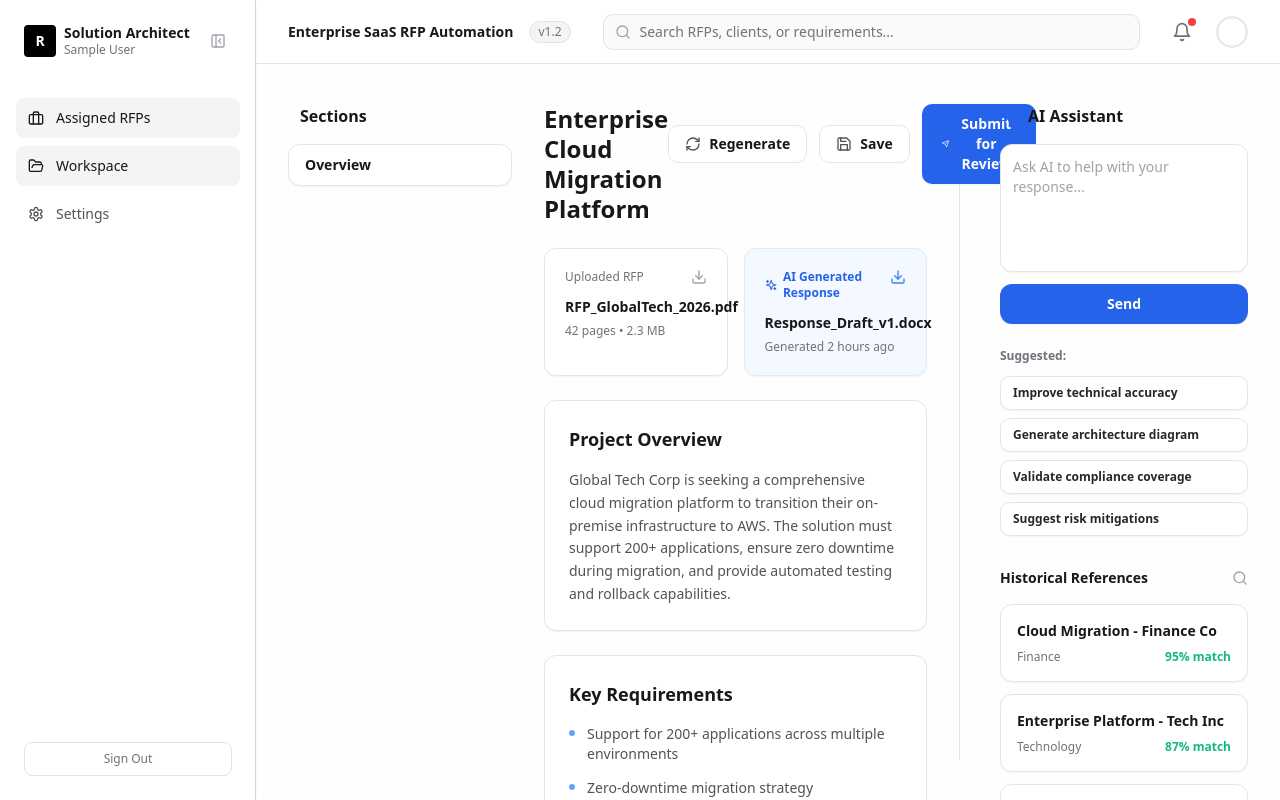
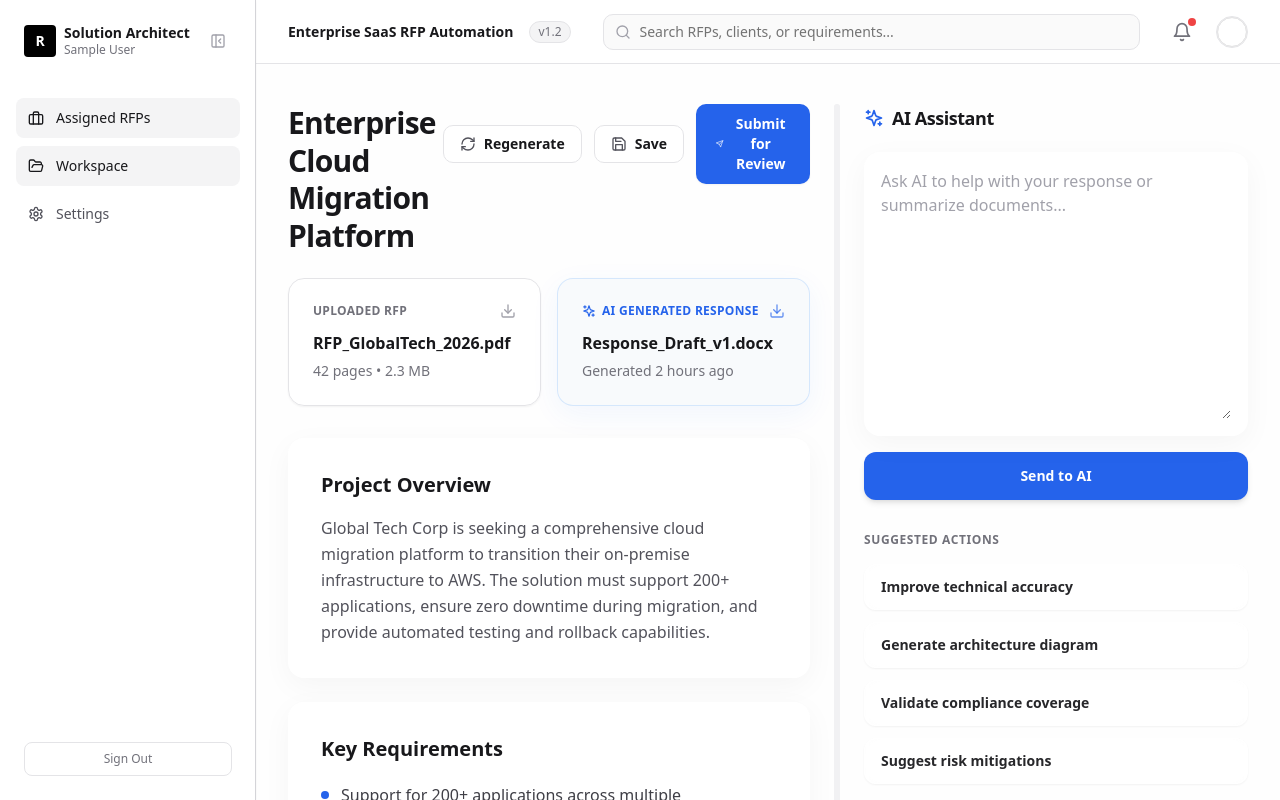
Before and after one commit to vemandhira99/Rfp_poc, a Next.js app in the folder rfp-frontend/: page /dashboard/architect/workspace in a window 1280 px wide. Built offline with nearby package versions, Linux system fonts and the light colour scheme; sample sign-in values are in the browser's storage.

Commit message:
jilson push

```diff
--- a/rfp-frontend/src/app/dashboard/architect/workspace/page.tsx
+++ b/rfp-frontend/src/app/dashboard/architect/workspace/page.tsx
@@ -2,12 +2,39 @@
 
 import { Save, Send, RefreshCw, Download, Sparkles, Search } from 'lucide-react'
 import { useSearchParams } from 'next/navigation'
-import { Suspense } from 'react'
+import { Suspense, useState, useEffect } from 'react'
 
 function WorkspaceDetailContent() {
-  const sections = ["Overview"]
   const searchParams = useSearchParams()
   const q = searchParams.get('q')?.toLowerCase() || ''
+
+  const [aiWidth, setAiWidth] = useState(384) // Default w-96 roughly (384px)
+  const [isResizing, setIsResizing] = useState(false)
+
+  useEffect(() => {
+    const handleMouseMove = (e: MouseEvent) => {
+      if (!isResizing) return;
+      // Calculate width from right edge of window
+      const newWidth = window.innerWidth - e.clientX - 48; // Account for paddings
+      if (newWidth > 250 && newWidth < 800) {
+        setAiWidth(newWidth);
+      }
+    };
+
+    const handleMouseUp = () => {
+      setIsResizing(false);
+    };
+
+    if (isResizing) {
+      window.addEventListener('mousemove', handleMouseMove);
+      window.addEventListener('mouseup', handleMouseUp);
+    }
+
+    return () => {
+      window.removeEventListener('mousemove', handleMouseMove);
+      window.removeEventListener('mouseup', handleMouseUp);
+    };
+  }, [isResizing]);
 
   const allHistoricalReferences = [
     { title: "Cloud Migration - Finance Co", tag: "Finance", match: "95% match" },
@@ -20,30 +47,13 @@ function WorkspaceDetailContent() {
   )
 
   return (
-    <div className="flex h-full gap-8 py-2">
-      {/* Column 1: Left Navigation */}
-      <div className="w-56 flex-shrink-0">
-        <h2 className="text-base font-bold text-zinc-900 mb-4 px-3">Sections</h2>
-        <nav className="space-y-1">
-          {sections.map((section) => (
-            <button
-              key={section}
-              className={`w-full text-left px-4 py-2.5 rounded-xl text-sm transition-colors ${
-                section === "Overview"
-                  ? "bg-white border border-zinc-200 text-zinc-900 font-bold shadow-sm"
-                  : "text-zinc-900 font-medium hover:bg-zinc-50"
-              }`}
-            >
-              {section}
-            </button>
-          ))}
-        </nav>
-      </div>
+    <div className={`flex h-full py-2 min-h-[calc(100vh-4rem)] w-full relative ${isResizing ? 'select-none cursor-col-resize' : ''}`}>
+      <div className="absolute inset-0 gradient-bg -z-10 rounded-3xl opacity-60 blur-3xl pointer-events-none" />
 
-      {/* Column 2: Main Content */}
-      <div className="flex-1 min-w-0 pr-8 border-r border-zinc-200">
+      {/* Column 1: Main Content */}
+      <div className="flex-1 min-w-0">
         <div className="flex justify-between items-start mb-6">
-          <h1 className="text-2xl font-bold text-zinc-900 max-w-sm leading-tight">Enterprise Cloud Migration Platform</h1>
+          <h1 className="text-3xl font-extrabold tracking-tight text-zinc-900 max-w-xl leading-tight">Enterprise Cloud Migration Platform</h1>
           <div className="flex items-center gap-3">
             <button className="flex items-center gap-2 px-4 py-2 border border-zinc-200 rounded-lg text-sm font-semibold text-zinc-900 hover:bg-zinc-50 bg-white transition-colors">
               <RefreshCw className="w-4 h-4 text-zinc-600" />
@@ -60,39 +70,39 @@ function WorkspaceDetailContent() {
           </div>
         </div>
 
-        <div className="grid grid-cols-2 gap-4 mb-6">
+        <div className="grid grid-cols-2 gap-4 mb-8">
           {/* Card 1 */}
-          <div className="border border-zinc-200 rounded-xl p-5 bg-white shadow-sm flex flex-col items-start relative">
-            <span className="text-xs font-medium text-zinc-500 mb-3">Uploaded RFP</span>
-            <div className="absolute top-5 right-5 text-zinc-400 hover:text-zinc-600 cursor-pointer">
+          <div className="border border-zinc-200 rounded-2xl p-6 bg-white/70 backdrop-blur-xl shadow-sm flex flex-col items-start relative hover-lift">
+            <span className="text-xs font-semibold text-zinc-500 tracking-wide mb-3 uppercase">Uploaded RFP</span>
+            <div className="absolute top-6 right-6 text-zinc-400 hover:text-zinc-600 cursor-pointer transition-colors">
               <Download className="w-4 h-4" />
             </div>
-            <p className="text-sm font-bold text-zinc-900">RFP_GlobalTech_2026.pdf</p>
-            <p className="text-xs text-zinc-500 mt-1.5">42 pages • 2.3 MB</p>
+            <p className="text-base font-bold text-zinc-900">RFP_GlobalTech_2026.pdf</p>
+            <p className="text-sm font-medium text-zinc-500 mt-1.5">42 pages • 2.3 MB</p>
           </div>
           {/* Card 2 */}
-          <div className="border border-blue-100 rounded-xl p-5 bg-[#F4F9FF] shadow-sm flex flex-col items-start relative">
-             <span className="flex items-center gap-1.5 text-xs font-semibold text-[#2563EB] mb-3">
+          <div className="border border-blue-200/60 rounded-2xl p-6 bg-[#F8FAFC]/90 backdrop-blur-xl shadow-[0_8px_30px_rgb(37,99,235,0.06)] flex flex-col items-start relative hover-lift">
+             <span className="flex items-center gap-1.5 text-xs font-bold tracking-wide uppercase text-[#2563EB] mb-3">
                <Sparkles className="w-3.5 h-3.5" /> AI Generated Response
              </span>
-             <div className="absolute top-5 right-5 text-blue-500 hover:text-blue-700 cursor-pointer">
+             <div className="absolute top-6 right-6 text-[#2563EB]/70 hover:text-[#2563EB] cursor-pointer transition-colors">
               <Download className="w-4 h-4" />
             </div>
-            <p className="text-sm font-bold text-zinc-900">Response_Draft_v1.docx</p>
-            <p className="text-xs text-zinc-500 mt-1.5">Generated 2 hours ago</p>
+            <p className="text-base font-bold text-zinc-900">Response_Draft_v1.docx</p>
+            <p className="text-sm font-medium text-zinc-500 mt-1.5">Generated 2 hours ago</p>
           </div>
         </div>
 
-        <div className="border border-zinc-200 rounded-xl p-6 bg-white shadow-sm mb-6">
-          <h3 className="text-lg font-bold text-zinc-900 mb-4">Project Overview</h3>
-          <p className="text-zinc-600 text-sm leading-relaxed">
+        <div className="glass-card rounded-2xl p-8 mb-6">
+          <h3 className="text-xl font-bold text-zinc-900 mb-4">Project Overview</h3>
+          <p className="text-zinc-600 font-medium text-base leading-relaxed">
             Global Tech Corp is seeking a comprehensive cloud migration platform to transition their on-premise infrastructure to AWS. The solution must support 200+ applications, ensure zero downtime during migration, and provide automated testing and rollback capabilities.
           </p>
         </div>
 
-        <div className="border border-zinc-200 rounded-xl p-6 bg-white shadow-sm">
-          <h3 className="text-lg font-bold text-zinc-900 mb-4">Key Requirements</h3>
-          <ul className="space-y-3.5">
+        <div className="glass-card rounded-2xl p-8">
+          <h3 className="text-xl font-bold text-zinc-900 mb-5">Key Requirements</h3>
+          <ul className="space-y-4">
             {[
               "Support for 200+ applications across multiple environments",
               "Zero-downtime migration strategy",
@@ -100,60 +110,69 @@ function WorkspaceDetailContent() {
               "Compliance with SOC2, HIPAA, and GDPR"
             ].map((req, idx) => (
               <li key={idx} className="flex items-start gap-3">
-                <div className="mt-1.5 w-1.5 h-1.5 rounded-full bg-blue-400 flex-shrink-0" />
-                <span className="text-sm font-medium text-zinc-600">{req}</span>
+                <div className="mt-2 w-2 h-2 rounded-full bg-[#2563EB] flex-shrink-0" />
+                <span className="text-base font-medium text-zinc-700">{req}</span>
               </li>
             ))}
           </ul>
         </div>
       </div>
 
-      {/* Column 3: AI Assistant */}
-      <div className="w-64 flex-shrink-0 pl-2">
-        <h2 className="flex items-center gap-2 text-base font-bold text-zinc-900 mb-4">
+      {/* Resizer Handle */}
+      <div
+        className="w-1.5 mx-6 bg-zinc-200/50 hover:bg-blue-500/50 cursor-col-resize rounded-full transition-colors flex items-center justify-center relative group"
+        onMouseDown={() => setIsResizing(true)}
+      >
+        <div className="absolute inset-y-0 -inset-x-2 z-10" />
+        <div className={`w-1 h-8 rounded-full transition-colors ${isResizing ? 'bg-blue-600' : 'bg-transparent group-hover:bg-zinc-400'}`} />
+      </div>
+
+      {/* Column 2: AI Assistant */}
+      <div className="flex-shrink-0" style={{ width: aiWidth }}>
+        <h2 className="flex items-center gap-2 text-lg font-extrabold text-zinc-900 mb-5 tracking-tight">
           <Sparkles className="w-5 h-5 text-[#2563EB]" /> AI Assistant
         </h2>
 
-        <div className="border border-zinc-200 rounded-xl p-3 bg-white shadow-sm mb-3">
+        <div className="glass-card rounded-2xl p-4 mb-4 flex flex-col">
           <textarea
-            placeholder="Ask AI to help with your response..."
-            className="w-full text-sm border-none bg-transparent resize-none outline-none placeholder:text-zinc-400 h-24"
+            placeholder="Ask AI to help with your response or summarize documents..."
+            className="w-full text-base font-medium border-none bg-transparent resize-y outline-none placeholder:text-zinc-400 min-h-[250px] focus:ring-0"
           />
         </div>
 
-        <button className="w-full bg-[#2563EB] text-white py-2.5 rounded-xl text-sm font-bold shadow-sm hover:bg-blue-700 transition-colors mb-6">
-          Send
+        <button className="w-full bg-[#2563EB] text-white py-3.5 rounded-xl text-sm font-bold shadow-md hover:bg-blue-700 hover:shadow-blue-500/20 transition-all mb-8">
+          Send to AI
         </button>
 
-        <h3 className="text-xs font-semibold text-zinc-500 mb-3">Suggested:</h3>
-        <div className="space-y-2 mb-8">
+        <h3 className="text-xs font-bold uppercase tracking-wider text-zinc-500 mb-4">Suggested Actions</h3>
+        <div className="space-y-3 mb-10">
           {[
             "Improve technical accuracy",
             "Generate architecture diagram",
             "Validate compliance coverage",
             "Suggest risk mitigations"
           ].map((suggestion, idx) => (
-            <button key={idx} className="w-full text-left px-3 py-2 border border-zinc-200 rounded-lg text-xs font-bold text-zinc-800 hover:bg-zinc-50 bg-white transition-colors shadow-sm">
+            <button key={idx} className="w-full text-left px-4 py-3 border border-white/60 bg-white/60 backdrop-blur-md rounded-xl text-sm font-bold text-zinc-800 hover:bg-white hover-lift transition-all shadow-sm">
               {suggestion}
             </button>
           ))}
         </div>
 
-        <div className="flex justify-between items-center mb-4">
-          <h3 className="text-sm font-bold text-zinc-900">Historical References</h3>
-          <Search className="w-4 h-4 text-zinc-400 cursor-pointer" />
+        <div className="flex justify-between items-center mb-5">
+          <h3 className="text-sm font-bold uppercase tracking-wider text-zinc-500">Historical References</h3>
+          <Search className="w-4 h-4 text-zinc-400 cursor-pointer hover:text-zinc-700 transition-colors" />
         </div>
 
-        <div className="space-y-3">
+        <div className="space-y-4">
           {historicalReferences.length === 0 ? (
-            <p className="text-zinc-500 text-xs italic">No references found for "{q}"</p>
+            <p className="text-zinc-500 text-sm italic font-medium">No references found for "{q}"</p>
           ) : (
             historicalReferences.map((ref, idx) => (
-              <div key={idx} className="border border-zinc-200 rounded-xl p-4 bg-white shadow-sm">
-                <h4 className="text-sm font-bold text-zinc-900 mb-2">{ref.title}</h4>
+              <div key={idx} className="glass-card rounded-2xl p-5 hover-lift">
+                <h4 className="text-base font-bold text-zinc-900 mb-2.5">{ref.title}</h4>
                 <div className="flex justify-between items-center">
-                  <span className="text-xs text-zinc-500">{ref.tag}</span>
-                  <span className="text-xs font-bold text-emerald-500">{ref.match}</span>
+                  <span className="text-xs font-semibold text-zinc-500 px-2 py-1 bg-zinc-100 rounded-md">{ref.tag}</span>
+                  <span className="text-sm font-bold text-emerald-500">{ref.match}</span>
                 </div>
               </div>
             ))
--- a/rfp-frontend/src/app/globals.css
+++ b/rfp-frontend/src/app/globals.css
@@ -20,6 +20,23 @@
 @layer utilities {
   .text-balance {
     text-wrap: balance;
+  }
+
+  /* Premium Theme Physics & UI */
+  .glass-card {
+    @apply bg-white/80 backdrop-blur-xl border border-white/60 shadow-[0_8px_30px_rgb(0,0,0,0.04)];
+  }
+
+  .hover-lift {
+    @apply transition-all duration-300 ease-out hover:-translate-y-1 hover:shadow-[0_20px_40px_-15px_rgba(0,0,0,0.1)];
+  }
+
+  .gradient-bg {
+    @apply bg-[radial-gradient(ellipse_at_top,_var(--tw-gradient-stops))] from-blue-50/50 via-white to-indigo-50/30;
+  }
+
+  .gradient-text {
+    @apply bg-clip-text text-transparent bg-gradient-to-r from-blue-600 to-indigo-600;
   }
 }
 
--- a/rfp-frontend/src/app/layout.tsx
+++ b/rfp-frontend/src/app/layout.tsx
@@ -1,10 +1,13 @@
 import type { Metadata } from "next";
+import { Inter } from "next/font/google";
 import "./globals.css";
 import { cn } from "@/lib/utils";
 
+const inter = Inter({ subsets: ["latin"], display: 'swap', variable: "--font-inter" });
+
 export const metadata: Metadata = {
-  title: "Create Next App",
-  description: "Generated by create next app",
+  title: "Akashic Space | Premium RFP Cloud",
+  description: "Enterprise SaaS RFP Automation Portal",
 };
 
 export default function RootLayout({
@@ -13,8 +16,12 @@ export default function RootLayout({
   children: React.ReactNode;
 }>) {
   return (
-    <html lang="en" className={cn("font-sans")}>
-      <body>{children}</body>
+    <html lang="en" className={cn("font-sans", inter.variable)}>
+      <body className="bg-[#FAFAFA] text-zinc-900 antialiased selection:bg-blue-200">
+        <div className="relative flex min-h-screen flex-col">
+          {children}
+        </div>
+      </body>
     </html>
   );
 }
```
Also changed, not shown: rfp-frontend/src/app/dashboard/architect/page.tsx (+13 -11 lines).
